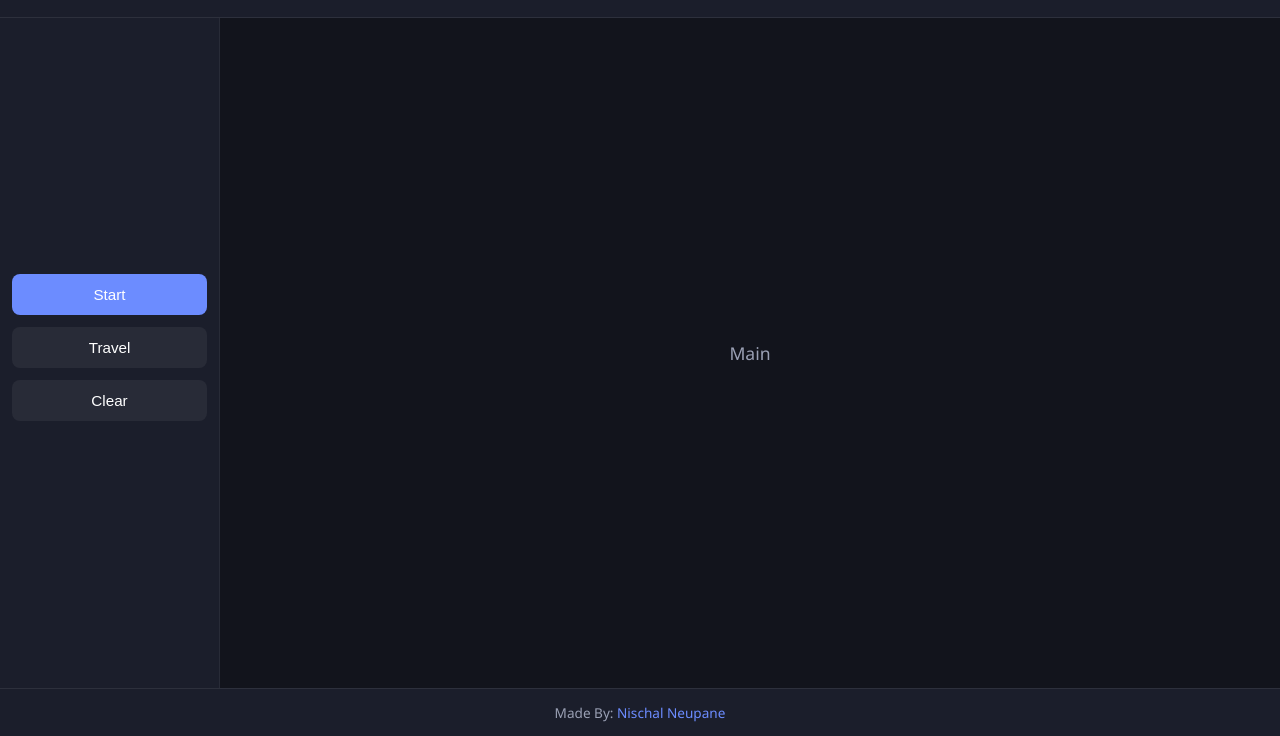
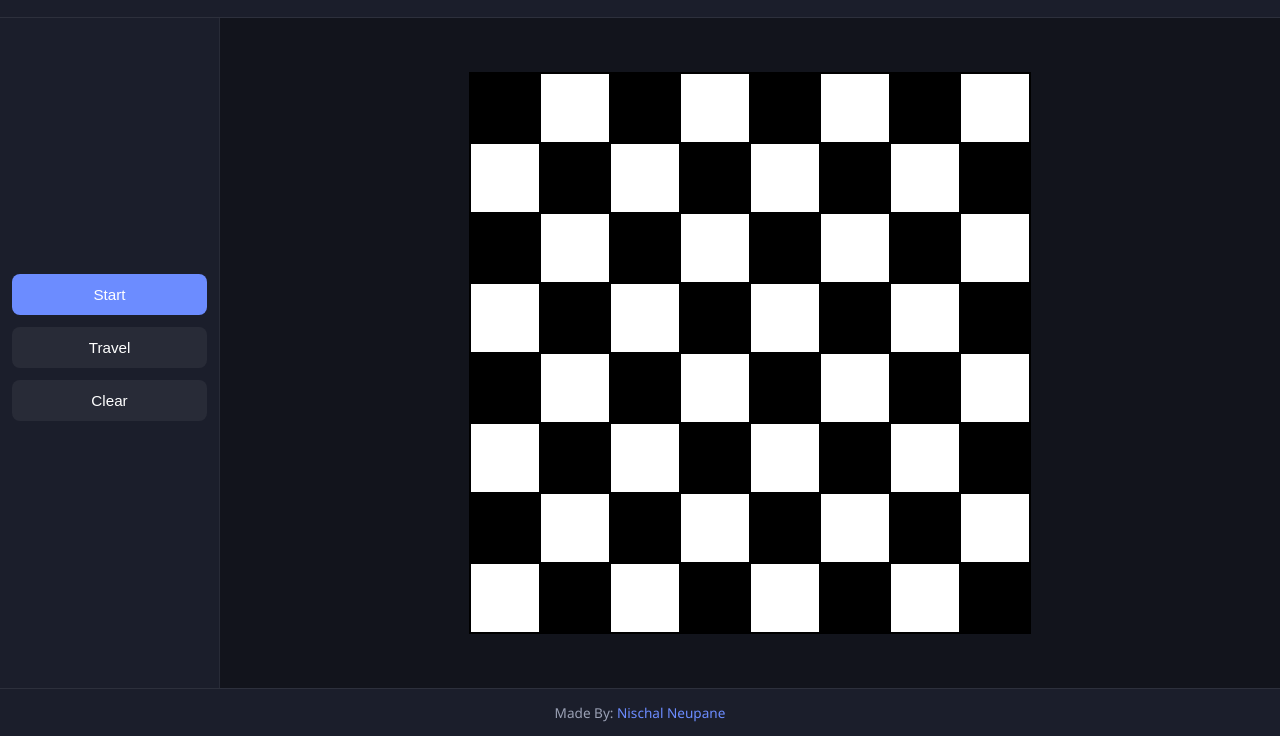
Before and after one commit to Nick0099/Knights-Travails, a website built with webpack: page src/template.html in a window 1280 px wide. Shown: the part 66-802 px from the top of the page. Built offline with nearby package versions, Linux system fonts and the light colour scheme.

Commit message:
add interface for the game

```diff
--- a/src/home.js
+++ b/src/home.js
@@ -1,5 +1,5 @@
-import toastr from 'toastr';
-import 'toastr/build/toastr.min.css';
+import toastr from "toastr";
+import "toastr/build/toastr.min.css";
 
 const loadHome = () => {
   const content = document.getElementById("content");
@@ -7,42 +7,69 @@ const loadHome = () => {
   content.innerHTML = `
     <aside>
       <ul>
-        <li>
-            <button type="button" id="start">Start</button>
-        </li>
-        <li>
-            <button type="button" id="travel">Travel</button>
-        </li>
-        <li>
-            <button type="button" id="clear">Clear</button>
-        </li>
+        <li><button type="button" id="start">Start</button></li>
+        <li><button type="button" id="travel">Travel</button></li>
+        <li><button type="button" id="clear">Clear</button></li>
       </ul>
     </aside>
-    <main>Main</main>
+    <main >
+        <div id="grid_container"></div>
+    </main>
   `;
 
-  const start = document.querySelector('#start');
-  const travel = document.querySelector('#travel');
-  const clear = document.querySelector('clear');
-  start.addEventListener('click', (event) => {
-      toastr.info('Click on any one of the squares to place the knight then press again to select the end point then press travel button to see the travel path',);
-  });toastr.options = {
-  "closeButton": false,
-  "debug": false,
-  "newestOnTop": false,
-  "progressBar": false,
-  "positionClass": "toast-top-right",
-  "preventDuplicates": false,
-  "onclick": null,
-  "showDuration": "1000",
-  "hideDuration": "1000",
-  "timeOut": "5000",
-  "extendedTimeOut": "1000",
-  "showEasing": "swing",
-  "hideEasing": "linear",
-  "showMethod": "fadeIn",
-  "hideMethod": "fadeOut"
-}
+  const container = document.querySelector("#grid_container");
+  const start = document.querySelector("#start");
+  const travel = document.querySelector("#travel");
+  const clear = document.querySelector("#clear");
+
+  toastr.options = {
+    closeButton: false,
+    debug: false,
+    newestOnTop: false,
+    progressBar: false,
+    positionClass: "toast-top-right",
+    preventDuplicates: false,
+    onclick: null,
+    showDuration: "1000",
+    hideDuration: "1000",
+    timeOut: "5000",
+    extendedTimeOut: "1000",
+    showEasing: "swing",
+    hideEasing: "linear",
+    showMethod: "fadeIn",
+    hideMethod: "fadeOut",
+  };
+
+  start.addEventListener("click", () => {
+    toastr.info(
+      "Click on any one of the squares to place the knight then press again to select the end point then press travel button to see the travel path",
+    );
+  });
+
+  const createGrid = () => {
+    container.innerHTML = "";
+    const alpha = ['A','B','C','D','E','F','G','H']
+    const cellSize = 100 / 8;
+    for (let row = 0; row < 8; row++) {
+      for (let col = 0; col < 8; col++) {
+        const cell = document.createElement("button");
+        if ((row + col) % 2 == 0) {
+          cell.classList.add("black", "grid-cell");
+        } else {
+          cell.classList.add("white", "grid-cell");
+        }
+        container.appendChild(cell);
+      }
+    }
+  };
+
+  clear.addEventListener("click", () => {
+    document.querySelectorAll(".grid-cell").forEach((cell) => {
+      cell.classList.remove("selected");
+    });
+  });
+
+  createGrid();
 };
 
 export default loadHome;
--- a/src/styles.css
+++ b/src/styles.css
@@ -7,22 +7,22 @@
   --text-dim: #9aa0b4;
 }
 
-body{
-    height:100dvh;
+body {
+  height: 100dvh;
   width: 100dvw;
   margin: 0;
   background-color: var(--bg);
-    font-family: 'Segoe UI', system-ui, sans-serif;
+  font-family: "Segoe UI", system-ui, sans-serif;
   color: var(--text);
 }
 
-header{
+header {
   background-color: var(--panel);
-    color:white;
+  color: white;
   text-align: center;
   padding: 20px 1%;
   letter-spacing: 1px;
-    border-bottom: 1px solid rgba(255,255,255,0.08);
+  border-bottom: 1px solid rgba(255, 255, 255, 0.08);
 }
 
 header h1 {
@@ -34,17 +34,17 @@ header h1 {
   color: transparent;
 }
 
-#content{
+#content {
   height: calc(100dvh - 130px);
   display: flex;
   align-items: stretch;
-    gap:0px;
+  gap: 0px;
 }
-aside{
-    width:220px;
-    flex-shrink:0;
+aside {
+  width: 220px;
+  flex-shrink: 0;
   display: flex;
-    align-items: center;      /* vertical centering */
+  align-items: center; /* vertical centering */
   justify-content: center;
 }
 
@@ -54,33 +54,35 @@ ul {
   padding: 24px 12px;
   width: 100%;
   background-color: var(--panel);
-  height: 100%;              /* keep full height so background still fills aside */
+  height: 100%; /* keep full height so background still fills aside */
   overflow: auto;
   box-sizing: border-box;
-  border-right: 1px solid rgba(255,255,255,0.06);
+  border-right: 1px solid rgba(255, 255, 255, 0.06);
 
   display: flex;
   flex-direction: column;
-  justify-content: center;   /* centers the <li> items vertically inside ul */
+  justify-content: center; /* centers the <li> items vertically inside ul */
 }
 li {
   margin-bottom: 12px;
 }
 
-button{
+button {
   border-radius: 8px;
   border: none;
-    width:100%;
+  width: 100%;
   padding: 12px 10px;
   color: white;
-    background-color: rgba(255,255,255,0.06);
+  background-color: rgba(255, 255, 255, 0.06);
   font-size: 0.95rem;
   font-weight: 500;
   cursor: pointer;
-    transition: background-color 0.15s ease, transform 0.1s ease;
+  transition:
+    background-color 0.15s ease,
+    transform 0.1s ease;
 }
 
-button:hover{
+button:hover {
   background-color: var(--accent);
   transform: translateY(-1px);
 }
@@ -96,7 +98,7 @@ button:active {
   background-color: var(--accent-hover);
 }
 
-main{
+main {
   background-color: var(--bg);
   flex-grow: 1;
   height: 100%;
@@ -108,20 +110,43 @@ main{
   font-size: 1.1rem;
 }
 
-a{
+a {
   color: var(--accent);
   text-decoration: none;
 }
-a:hover{
+a:hover {
   color: var(--accent-hover);
   text-decoration: underline;
 }
 
-footer{
+footer {
   background-color: var(--panel);
   color: var(--text-dim);
   text-align: center;
   padding: 14px 1%;
   font-size: 0.85rem;
-    border-top: 1px solid rgba(255,255,255,0.08);
+  border-top: 1px solid rgba(255, 255, 255, 0.08);
 }
+#grid_container {
+  display: grid;
+  gap: 0;
+  grid-template-columns: repeat(8, 1fr);
+  grid-template-rows: repeat(8, 1fr);
+  width: min(70dvh, 70dvw, 90%);
+  aspect-ratio: 1 / 1;
+  margin: 0;
+  border: 1px solid black;
+}
+.grid-cell {
+  border-radius: 0px;
+  border: 1px solid black;
+  box-sizing: border-box;
+  height: 100%;
+  width: 100%;
+}
+.white{
+    background-color: white;
+}
+.black{
+    background-color: black;
+}
```
Lines whose indentation alone changed are shown as unchanged.
